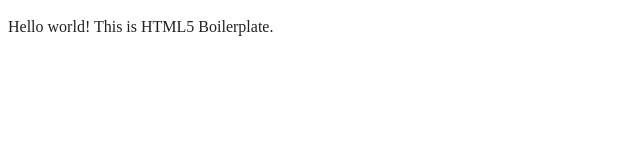
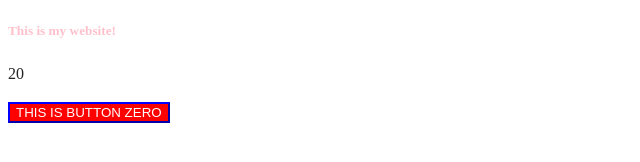
Before and after one commit to AugustLoving/JS-Assignments, a website built with webpack: page P13HTMLDOM/index.html in a window 1280 px wide. Shown: the whole page, without its empty margins (0-640 px from the left). Built offline with nearby package versions, Linux system fonts and the light colour scheme.

Commit message:
p13 testar

```diff
--- a/P13HTMLDOM/index.html
+++ b/P13HTMLDOM/index.html
@@ -25,7 +25,10 @@
 <body>
 
   <!-- Add your site or application content here -->
-  <p>Hello world! This is HTML5 Boilerplate.</p>
+  <h5 id = "header5"></h5>
+  <p id = "text0">Hello world! This is HTML5 Boilerplate.</p>
+  <button id = "button0"> THIS IS BUTTON ZERO</button>
+
   <script src="js/app.js"></script>
 
 </body>
--- a/P13HTMLDOM/js/app.js
+++ b/P13HTMLDOM/js/app.js
@@ -0,0 +1,29 @@
+// we reference "text0" and assign it to the variable called "textField0"
+const textfield0 = document.getElementById("text0");
+textfield0.innerHTML = average(20, 20);
+
+const headertext5 = document.getElementById("header5");
+headertext5.innerHTML = "This is my website!";
+
+headertext5.style.color = "pink";
+
+
+const button0 = document.getElementById("button0");
+
+button0.style.backgroundColor = "red";
+button0.style.color = "white";
+button0.style.borderColor = "blue";
+button0.style.cursor = "pointer";
+
+
+function multiplyBySelf(numberToMultiply) {
+  return numberToMultiply * numberToMultiply;
+}
+
+function add(firstNumber, secondNumber) {
+  return firstNumber + secondNumber;
+}
+
+function average(Siffra1, Siffra2) {
+  return (Siffra1 + Siffra2) / 2;
+  }
```
